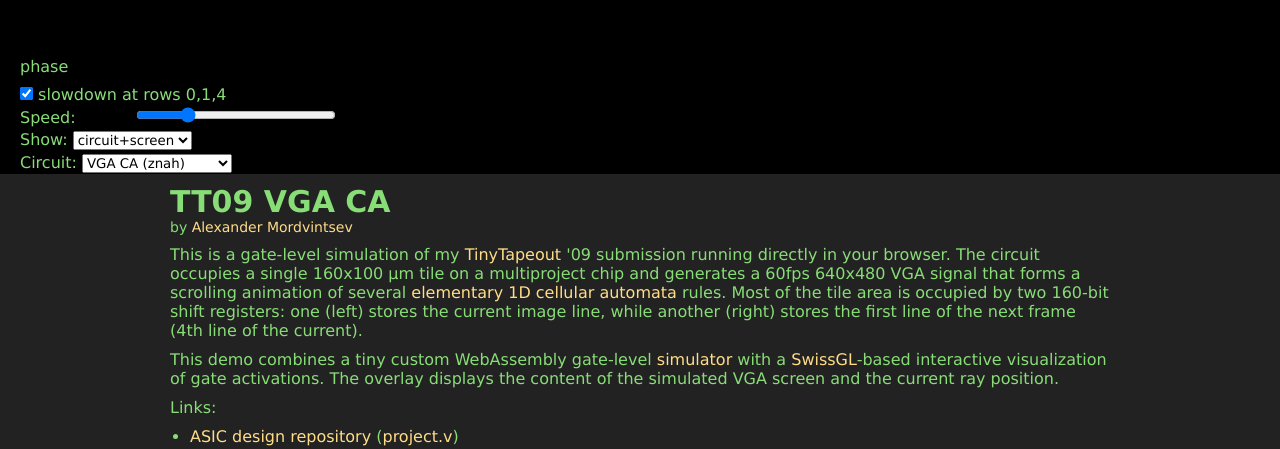
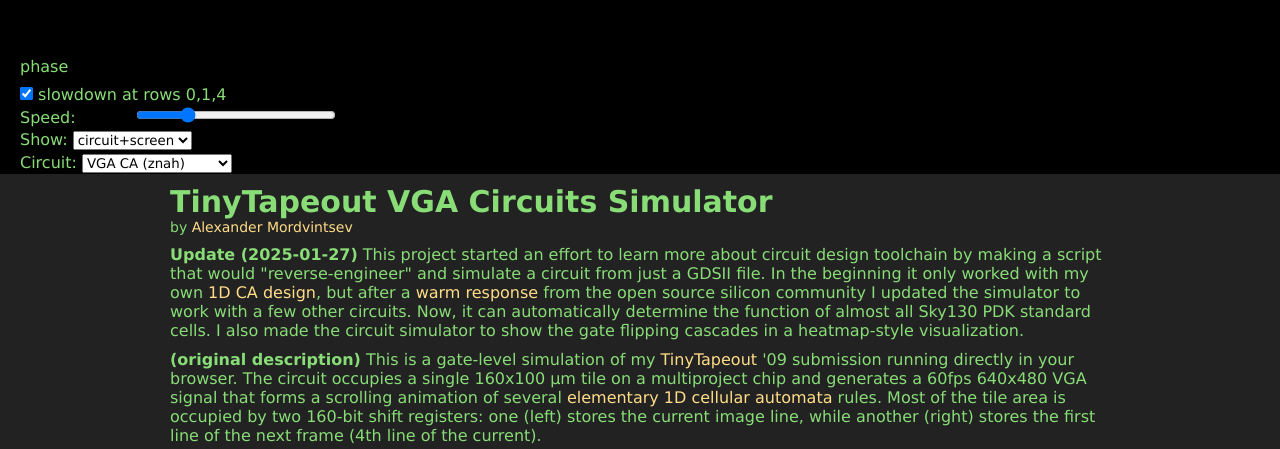
Before and after one commit to znah/tt09, a plain HTML site: page index.html in a window 1280 px wide. Shown: the part 546-995 px from the top of the page. Drawn offline with Linux system fonts and the light colour scheme; no server answers; a script that the page names is missing.

Commit message:
update text

```diff
--- a/index.html
+++ b/index.html
@@ -49,12 +49,16 @@
     </div>
 </div>
 <main>
-    <h1>TT09 VGA CA</h1>
+    <h1>TinyTapeout VGA Circuits Simulator</h1>
     <p class="author">
         by <a href="https://znah.net">Alexander Mordvintsev</a>
     </p>
     <p>
-        This is a gate-level simulation of my <a href="https://tinytapeout.com/">TinyTapeout</a> '09 submission running directly in your browser. The circuit occupies a single 160x100 μm tile on a multiproject chip and generates a 60fps 640x480 VGA signal that forms a scrolling animation of several <a href="https://mathworld.wolfram.com/ElementaryCellularAutomaton.html">elementary 1D cellular automata</a> rules. Most of the tile area is occupied by two 160-bit shift registers: one (left) stores the current image line, while another (right) stores the first line of the next frame (4th line of the current).
+        <b>Update (2025-01-27)</b> This project started an effort to learn more about circuit design toolchain by making a script that would "reverse-engineer" and simulate a circuit from just a GDSII file. In the beginning it only worked with my own <a href="https://github.com/znah/tt09-vga-ca">1D CA design</a>, but after a <a href="https://www.linkedin.com/feed/update/urn:li:activity:7282444199445061632/">warm</a> <a href="https://news.ycombinator.com/item?id=42631629">response</a> from the open source silicon community I updated the simulator to work with a few other circuits. Now, it can automatically determine the function of almost all Sky130 PDK standard cells. I also made the circuit simulator to show the gate flipping cascades in a heatmap-style visualization.
+    </p>
+
+    <p>
+        <b>(original description)</b> This is a gate-level simulation of my <a href="https://tinytapeout.com/">TinyTapeout</a> '09 submission running directly in your browser. The circuit occupies a single 160x100 μm tile on a multiproject chip and generates a 60fps 640x480 VGA signal that forms a scrolling animation of several <a href="https://mathworld.wolfram.com/ElementaryCellularAutomaton.html">elementary 1D cellular automata</a> rules. Most of the tile area is occupied by two 160-bit shift registers: one (left) stores the current image line, while another (right) stores the first line of the next frame (4th line of the current).
     </p>
     <p>
         This demo combines a tiny custom WebAssembly gate-level <a href="https://github.com/znah/tt09/blob/main/gates.c">simulator</a> with a <a href="https://google.github.io/swissgl/">SwissGL</a>-based interactive visualization of gate activations. The overlay displays the content of the simulated VGA screen and the current ray position.
@@ -66,6 +70,7 @@
         <li><a href="https://tinytapeout.com/runs/tt09/tt_um_znah_vga_ca">TinyTapeout'09 tile</a></li>
         <li><a href="https://znah.net/tt09-vga-ca/">Circuit 3D view</a></li>
         <li><a href="https://news.ycombinator.com/item?id=42631629">Hacker News discussion</a></li>
+        <li><a href="https://www.linkedin.com/feed/update/urn:li:activity:7282444199445061632/">Linkedin post</a></li>
     </ul>
 
     <iframe id="video" width="560" height="315" src="https://www.youtube-nocookie.com/embed/XtRncOmQN7c?si=HIwZzaOeo9nyTHsK" title="YouTube video player" frameborder="0" allow="accelerometer; autoplay; clipboard-write; encrypted-media; gyroscope; picture-in-picture; web-share" referrerpolicy="strict-origin-when-cross-origin" allowfullscreen></iframe>
```
